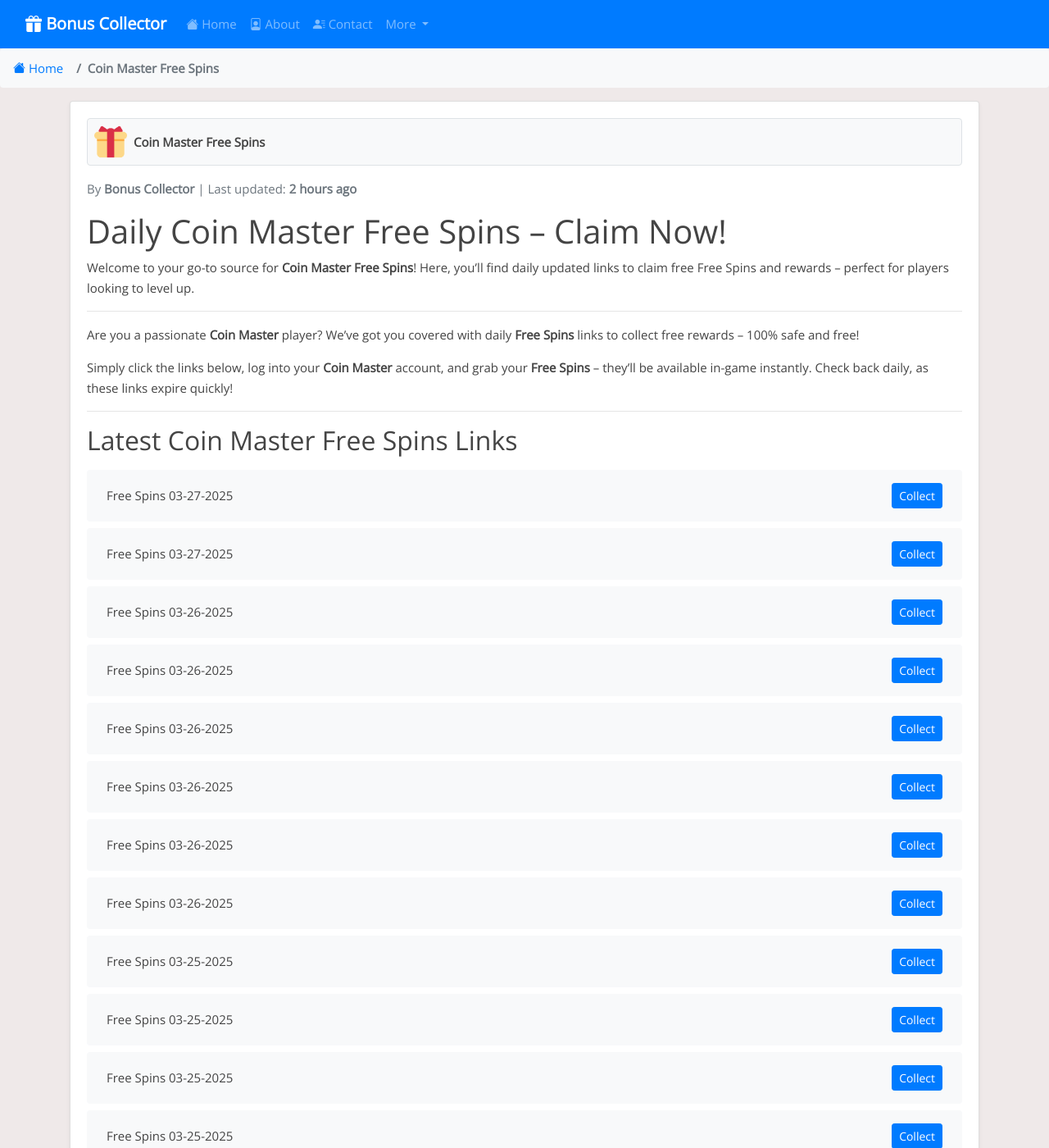
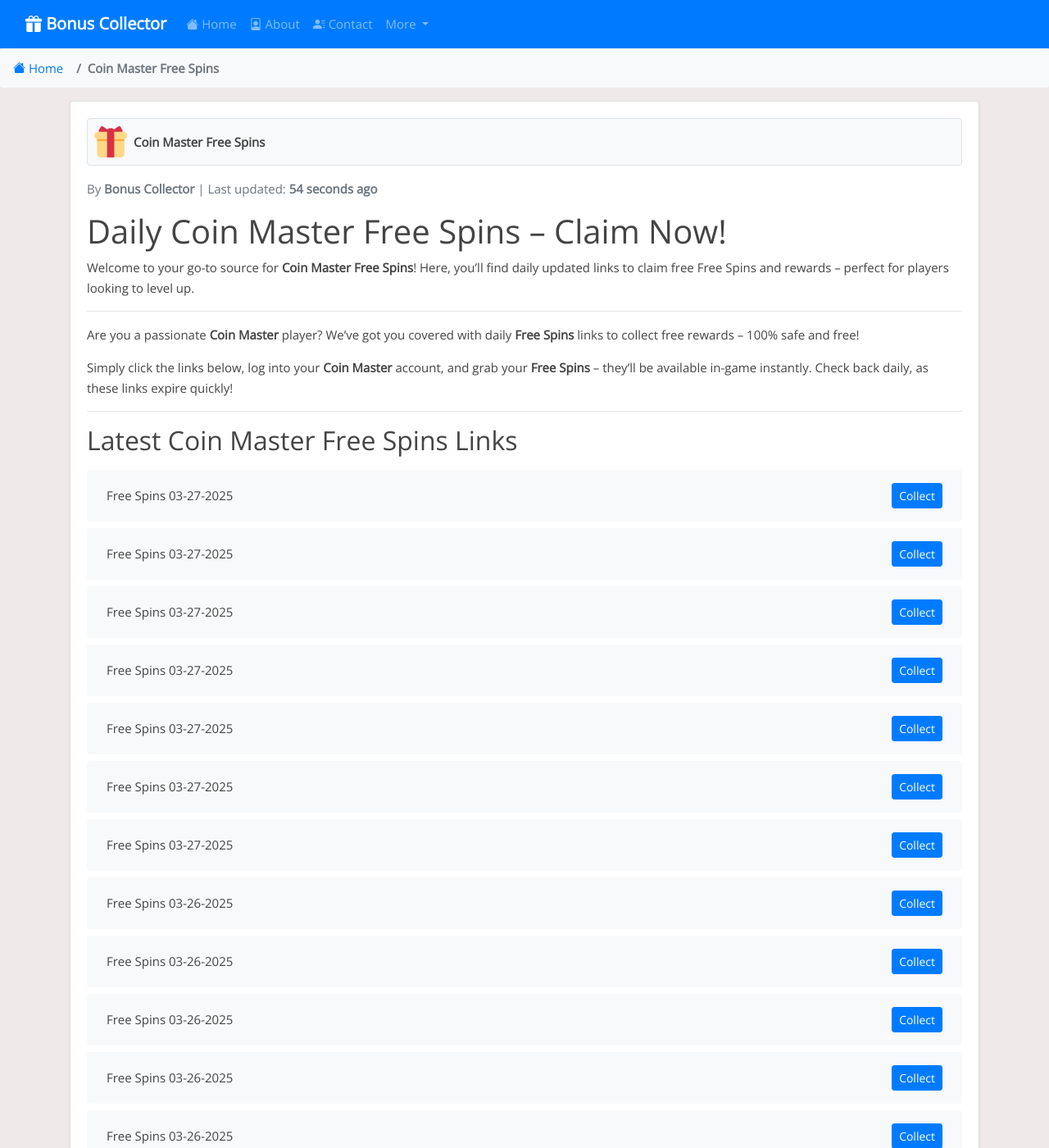
Before and after one commit to iamrohan99/bc-net, a Jekyll site: the page built from _posts/2024-06-29-coin-master.md, in a window 1280 px wide and 1400 px high. Shown: the whole window at 82% size. Built offline with Jekyll 4.4.1, drawn with Linux system fonts in a browser that asks for light colours; some of the changed text lies outside the part shown.

Commit message:
Update coin-master reward links, content, and last modified date - 2025-03-27 12:50

```diff
--- a/_data/include_files.yml
+++ b/_data/include_files.yml
@@ -1,5 +1,5 @@
 coin-master.html:
-  last_modified: "2025-03-27T10:26:43Z"
+  last_modified: "2025-03-27T12:50:29Z"
 match-masters.html:
   last_modified: "2025-03-26T19:20:16Z"
 doubleu-casino.html:
--- a/_includes/coin-master.html
+++ b/_includes/coin-master.html
@@ -1,4 +1,24 @@
 <ul class="list-group mt-3 mb-4">
+  <li class="list-group-item d-flex justify-content-between align-items-center">
+    <span>Free Spins 03-27-2025</span>
+    <a href="https://static.moonactive.net/static/coinmaster/reward/reward2.html?c=pe_LINEIZtSOk_20250327" class="btn btn-primary btn-sm">Collect</a>
+  </li>
+  <li class="list-group-item d-flex justify-content-between align-items-center">
+    <span>Free Spins 03-27-2025</span>
+    <a href="https://static.moonactive.net/static/coinmaster/reward/reward2.html?c=pe_TWIsBLITC_20250327" class="btn btn-primary btn-sm">Collect</a>
+  </li>
+  <li class="list-group-item d-flex justify-content-between align-items-center">
+    <span>Free Spins 03-27-2025</span>
+    <a href="https://static.moonactive.net/static/coinmaster/reward/reward2.html?c=pe_INSRrANLp_20250327" class="btn btn-primary btn-sm">Collect</a>
+  </li>
+  <li class="list-group-item d-flex justify-content-between align-items-center">
+    <span>Free Spins 03-27-2025</span>
+    <a href="https://static.moonactive.net/static/coinmaster/reward/reward2.html?c=pe_EMAILSxRbCO_20250326" class="btn btn-primary btn-sm">Collect</a>
+  </li>
+  <li class="list-group-item d-flex justify-content-between align-items-center">
+    <span>Free Spins 03-27-2025</span>
+    <a href="https://static.moonactive.net/static/coinmaster/reward/reward2.html?c=pe_RICHPXLWHE_20250302" class="btn btn-primary btn-sm">Collect</a>
+  </li>
   <li class="list-group-item d-flex justify-content-between align-items-center">
     <span>Free Spins 03-27-2025</span>
     <a href="https://static.moonactive.net/static/coinmaster/reward/reward2.html?c=pe_FCBsehEVL_20250327" class="btn btn-primary btn-sm">Collect</a>
@@ -379,24 +399,4 @@
     <span>Free Spins 03-14-2025</span>
     <a href="https://static.moonactive.net/static/coinmaster/reward/reward2.html?c=pe_FCBiBRLCN_20250314" class="btn btn-primary btn-sm">Collect</a>
   </li>
-  <li class="list-group-item d-flex justify-content-between align-items-center">
-    <span>Free Spins 03-14-2025</span>
-    <a href="https://static.moonactive.net/static/coinmaster/reward/reward2.html?c=pe_RICHxuOHgj_20250302" class="btn btn-primary btn-sm">Collect</a>
-  </li>
-  <li class="list-group-item d-flex justify-content-between align-items-center">
-    <span>Free Spins 03-14-2025</span>
-    <a href="https://static.moonactive.net/static/coinmaster/reward/reward2.html?c=pe_FCBmGJSWQ_20250314" class="btn btn-primary btn-sm">Collect</a>
-  </li>
-  <li class="list-group-item d-flex justify-content-between align-items-center">
-    <span>Free Spins 03-14-2025</span>
-    <a href="https://static.moonactive.net/static/coinmaster/reward/reward2.html?c=pe_EMAILVMvCWX_20250312" class="btn btn-primary btn-sm">Collect</a>
-  </li>
-  <li class="list-group-item d-flex justify-content-between align-items-center">
-    <span>Free Spins 03-14-2025</span>
-    <a href="https://static.moonactive.net/static/coinmaster/reward/reward2.html?c=pe_INSOpmlgt_20250314" class="btn btn-primary btn-sm">Collect</a>
-  </li>
-  <li class="list-group-item d-flex justify-content-between align-items-center">
-    <span>Free Spins 03-14-2025</span>
-    <a href="https://static.moonactive.net/static/coinmaster/reward/reward2.html?c=pe_FCBcLzZhj_20250313" class="btn btn-primary btn-sm">Collect</a>
-  </li>
 </ul>
```
Also changed, not shown: links-json/coin-master.json (+20 -20 lines).
